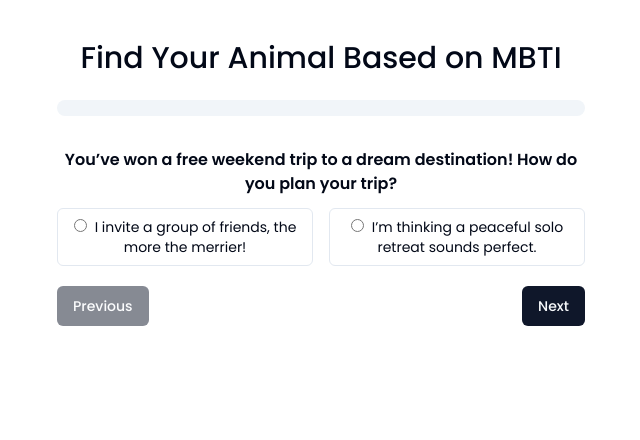
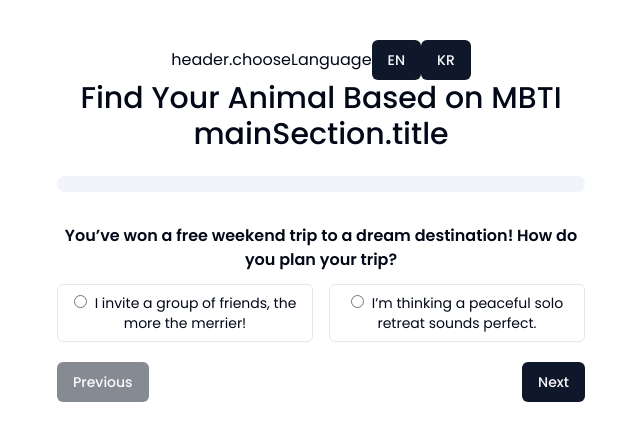
Before and after one commit to tamoimi/match-personality, a React (Vite) app: page / in a window 1280 px wide. Shown: the top 440 px of the page, without its empty margins (319-959 px from the left). Built offline with nearby package versions, Linux system fonts and the light colour scheme.

Commit message:
test: language handler

```diff
--- a/src/App.tsx
+++ b/src/App.tsx
@@ -6,8 +6,14 @@ import { Button } from "./components/ui/button";
 import { Progress } from "./components/ui/progress";
 import getAnimalType from "./libs/animal-type";
 import calculateMBTI from "./libs/calculate-mbti";
+import { useTranslation } from "react-i18next";
 
 function PersonalityQuiz() {
+  // ===================================================================================================================
+  // language handler
+  // ===================================================================================================================
+  const { t, i18n } = useTranslation();
+
   // ===================================================================================================================
   // state
   // ===================================================================================================================
@@ -60,9 +66,18 @@ function PersonalityQuiz() {
     }
   };
 
+
   return (
     <div className="max-w-xl px-6 m-auto my-10 text-center font-Poppins">
-      <h1 className="mb-6 text-3xl font-medium">Find Your Animal Based on MBTI</h1>
+      {t("header.chooseLanguage")}
+      <Button onClick={() => i18n.changeLanguage("en")}>EN</Button>
+      <Button onClick={() => i18n.changeLanguage("ko")}>KR</Button>
+
+      <h1 className="mb-6 text-3xl font-medium">
+        Find Your Animal Based on MBTI
+        <br />
+        {t("mainSection.title")}
+      </h1>
 
       {/* Progress 컴포넌트에 동적 값 전달 */}
       <Progress value={progressValue} />
```
